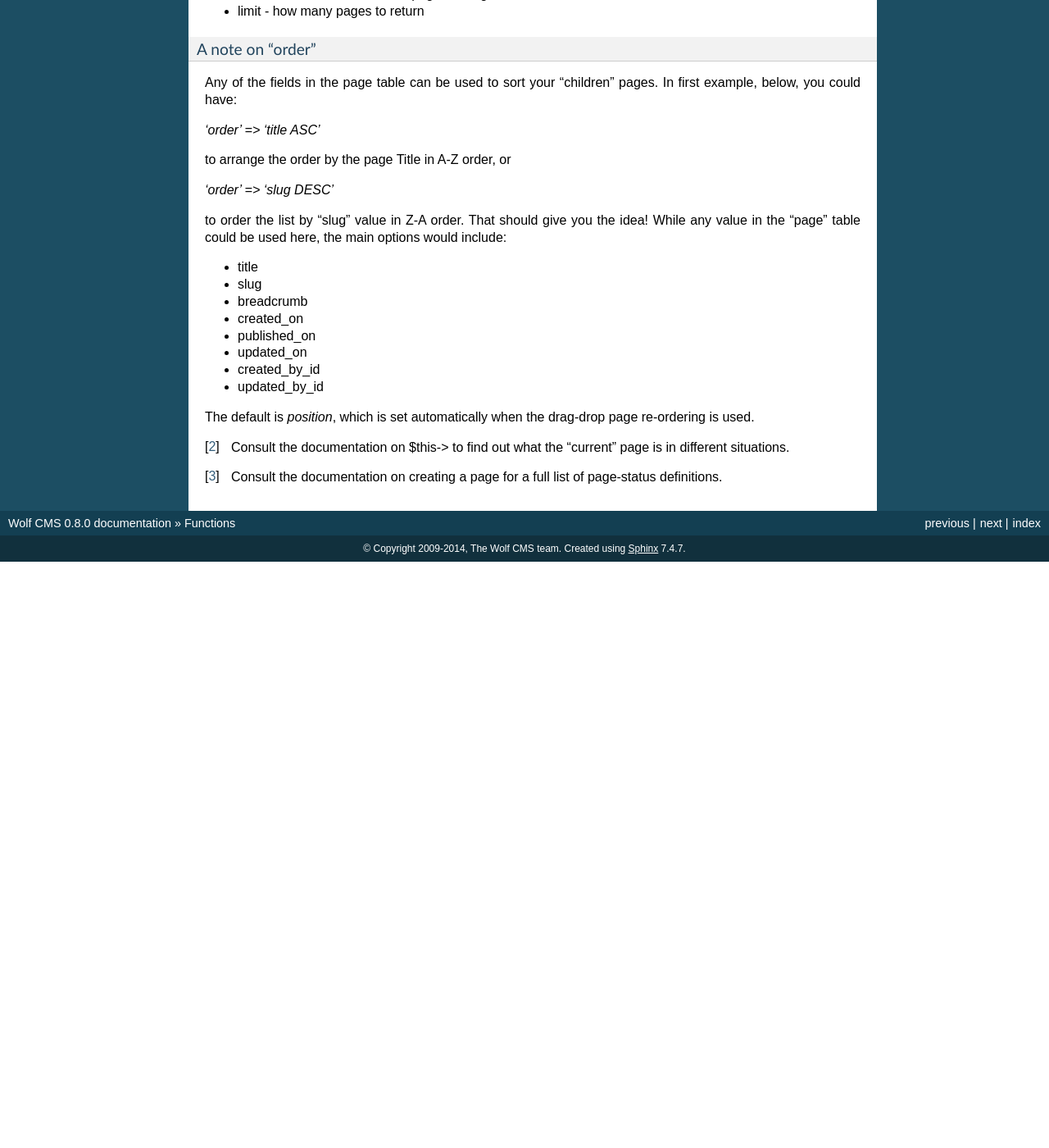
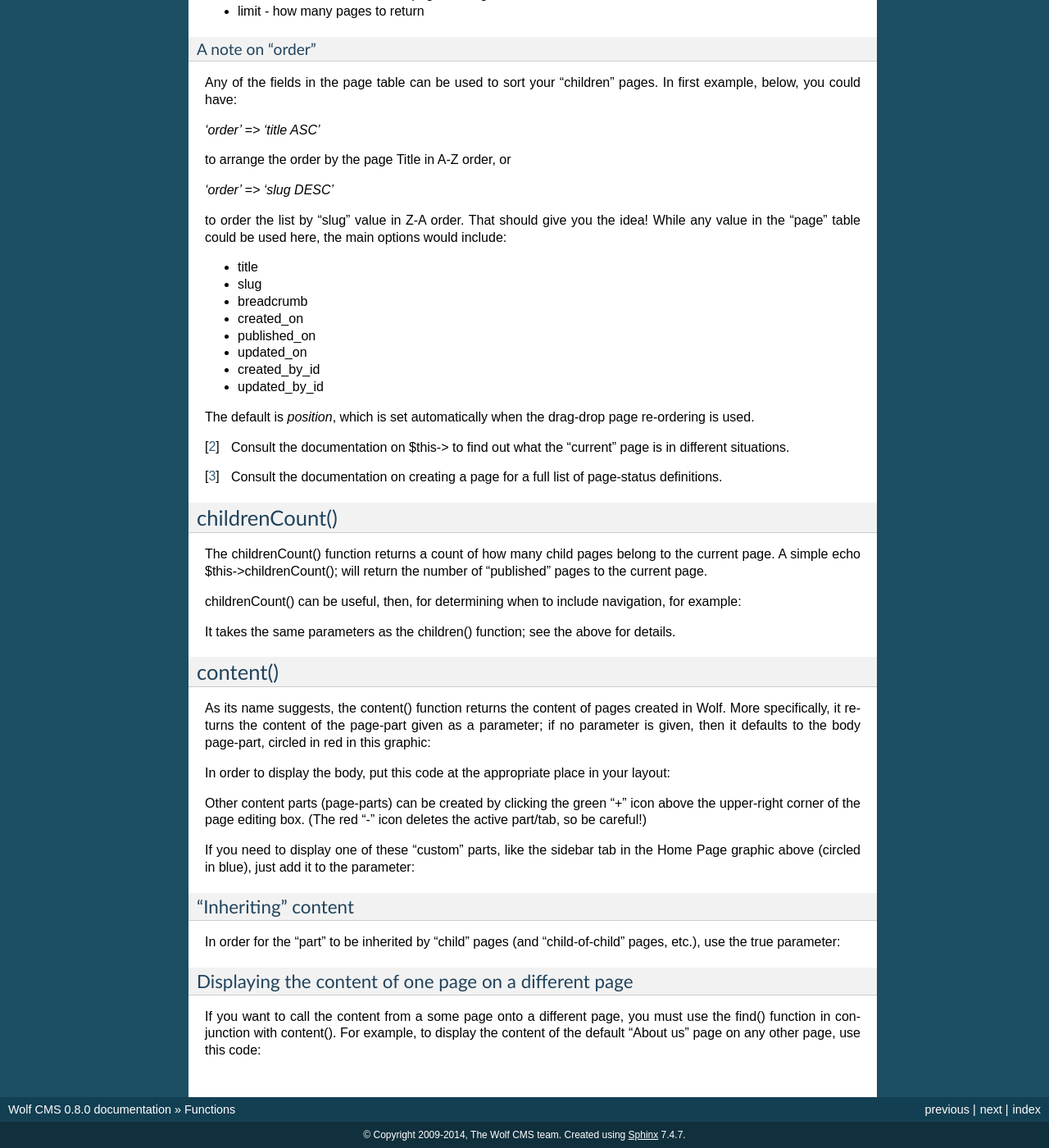
Before and after one commit to wolfcms/docs.wolfcms.org, a Sphinx documentation site: the page built from source/functions.rst, in a window 1280 px wide and 1400 px high, scrolled down 2319 px. Shown: the whole window at 82% size. Built offline with Sphinx 7.4.7, drawn with Linux system fonts in a browser that asks for light colours; pages that are not in the unit, such as notebooks, are missing from menus; before the commit the page ends 3004 px from its top, so only the background shows below that; some of the changed text lies outside the part shown.

Commit message:
childrenCount() and content() functions added

```diff
--- a/source/functions.rst
+++ b/source/functions.rst
@@ -164,3 +164,62 @@ The default is *position*, which is set automatically when the drag-drop page re
 .. [#f3]
 
 	Consult the documentation on creating a page for a full list of page-status definitions.
+
+childrenCount()
+---------------
+
+The childrenCount() function returns a count of how many child pages belong to the current page. A simple echo $this->childrenCount(); will return the number of “published” pages to the current page.
+
+childrenCount() can be useful, then, for determining when to include navigation, for example:
+
+.. code-block: php
+
+	<?php if ($this->childrenCount() > 0) {
+	// if count is > 0, there are child pages, so do stuff
+	} else {
+	// no child pages, so do something else
+	}
+	?>
+
+It takes the same parameters as the children() function; see the above for details.
+
+content()
+---------
+
+As its name suggests, the content() function returns the content of pages created in Wolf. More specifically, it returns the content of the page-part given as a parameter; if no parameter is given, then it defaults to the body page-part, circled in red in this graphic:
+
+In order to display the body, put this code at the appropriate place in your layout:
+
+.. code-block: php
+
+	<?php echo $this->content(); ?>
+
+Other content parts (page-parts) can be created by clicking the green "+" icon above the upper-right corner of the page editing box. (The red "-" icon deletes the active part/tab, so be careful!)
+
+If you need to display one of these "custom" parts, like the sidebar tab in the Home Page graphic above (circled in blue), just add it to the parameter:
+
+.. code-block: php
+
+	<?php echo $this->content('sidebar'); ?>
+
+.. note: Note: if you use <?php echo $this->content(); ?> in page content, it will create an infinite loop: so don’t do it! In other words, only use that code for the page body tab in a Layout, not in a Page.)
+
+"Inheriting" content
+++++++++++++++++++++
+
+In order for the “part” to be inherited by "child" pages (and "child-of-child" pages, etc.), use the true parameter:
+
+.. code-block: php
+
+	<?php $this->content('sidebar', true); ?>
+
+.. note: If the current page has its own equivalent "sidebar" part, then that will prevent the “inheritance” from the parent page from taking place.
+
+Displaying the content of one page on a different page
+++++++++++++++++++++++++++++++++++++++++++++++++++++++
+
+If you want to call the content from a some page onto a different page, you must use the find() function in conjunction with content(). For example, to display the content of the default “About us” page on any other page, use this code:
+
+.. code-block: php
+
+	<?php echo $this->find('about_us')->content(); ?>
```
